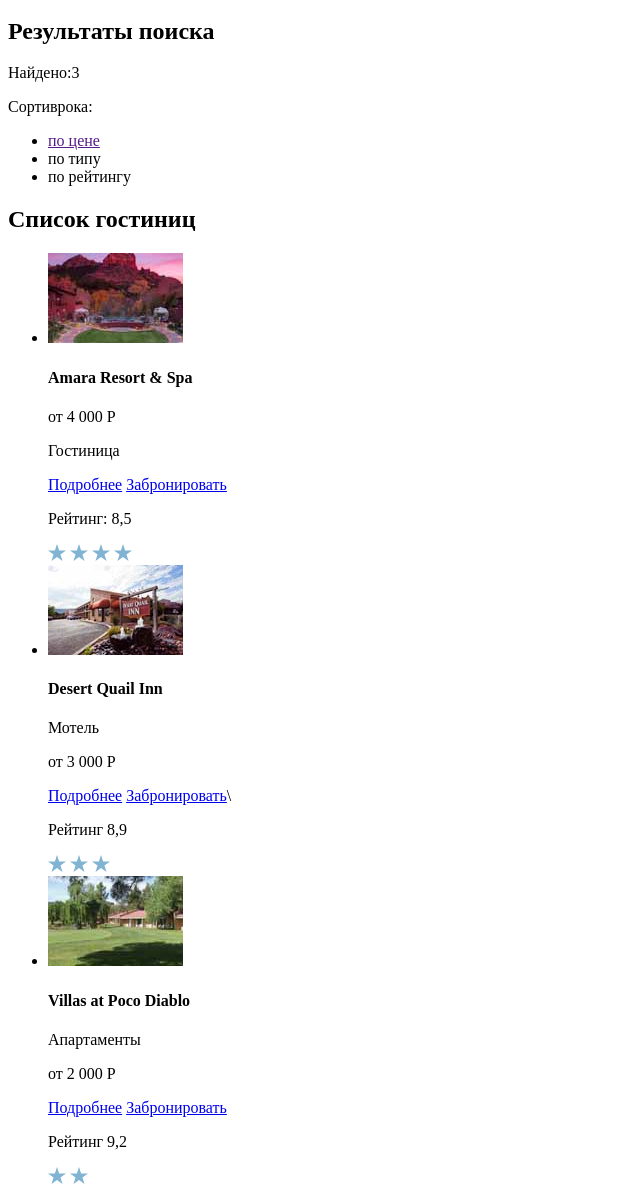
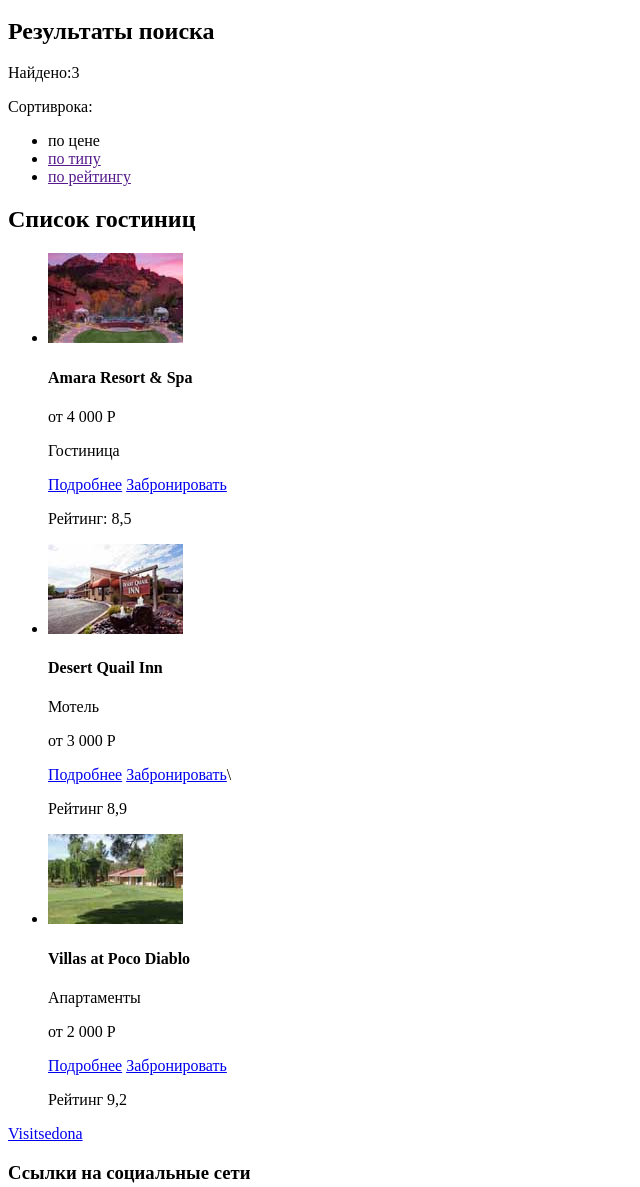
Before and after one commit to VerliOkaoka/Sedona, a plain HTML site: page hotels.html in a window 1280 px wide. Shown: the part 607-1794 px from the top of the page, without its empty margins (0-640 px from the left). Drawn offline with Linux system fonts and the light colour scheme.

Commit message:
Переименовала изображение twitter-logo.svg на twitter-icon.svg. Добавила к форме placeholder. Убрала ссылку с элемента списка "по цене,", добавила ссылки на элементы того же списка "по типу", "по рейтингу".

```diff
--- a/hotels.html
+++ b/hotels.html
@@ -68,11 +68,13 @@
         <section>
             <p>Сортиврока:</p>
                 <ul>
+                    <li>по цене</li>
                     <li>
-                        <a href="">по цене</a>
+                        <a href="">по типу</a>
                     </li>
-                    <li>по типу</li>
-                    <li>по рейтингу</li>
+                    <li>
+                        <a href="">по рейтингу</a>
+                    </li>
                 </ul>
         </section>
         <section>
@@ -86,10 +88,6 @@
                     <a class="button" href="#">Подробнее</a>
                     <a class="button" href="#">Забронировать</a>
                     <p>Рейтинг: 8,5</p>
-                    <img src="image/star.svg" alt="рейтинг по звездам">
-                    <img src="image/star.svg" alt="рейтинг по звездам">
-                    <img src="image/star.svg" alt="рейтинг по звездам">
-                    <img src="image/star.svg" alt="рейтинг по звездам">
                 </li>
                 <li>
                     <img src="image/photo-motel.jpg" alt="фото мотеля Desert" />
@@ -99,9 +97,6 @@
                     <a class="button" href="#">Подробнее</a>
                     <a class="button" href="#">Забронировать</a>\
                     <p>Рейтинг 8,9</p>
-                    <img src="image/star.svg" alt="рейтинг по звездам">
-                    <img src="image/star.svg" alt="рейтинг по звездам">
-                    <img src="image/star.svg" alt="рейтинг по звездам">
                 </li>
                 <li>
                     <img src="image/photo-apartament.jpg" alt="фото апартаментов Villas" />
@@ -111,8 +106,6 @@
                     <a class="button" href="#">Подробнее</a>
                     <a class="button" href="#">Забронировать</a>
                     <p>Рейтинг 9,2</p>
-                    <img src="image/star.svg" alt="рейтинг по звездам">
-                    <img src="image/star.svg" alt="рейтинг по звездам">
                 </li>
             </ul>
         </section>
@@ -123,7 +116,7 @@
             <ul>
                 <li>
                     <a href="" title="Твиттер">
-                        <img src="image/twitter-logo.svg" alt="иконка твиттера" />
+                        <img src="image/twitter-icon.svg" alt="иконка твиттера" />
                     </a>
                 </li>
                 <li>
```
Also changed, not shown: index.html (+6 -6 lines), image/twitter-icon.svg (renamed from image/twitter-logo.svg).
